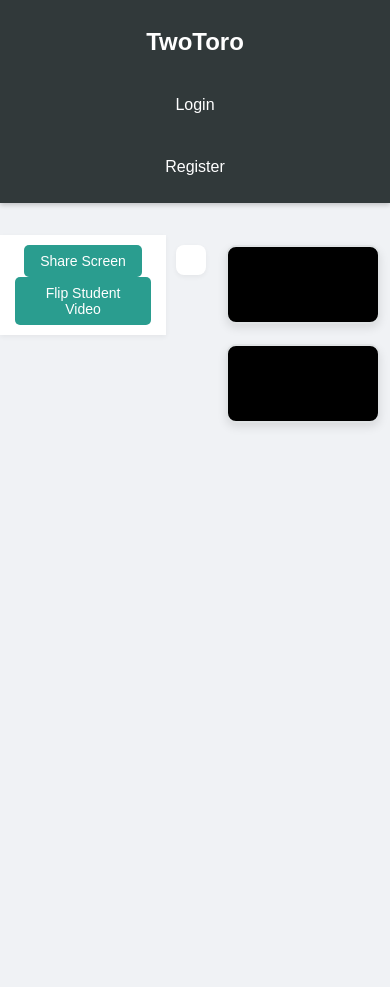
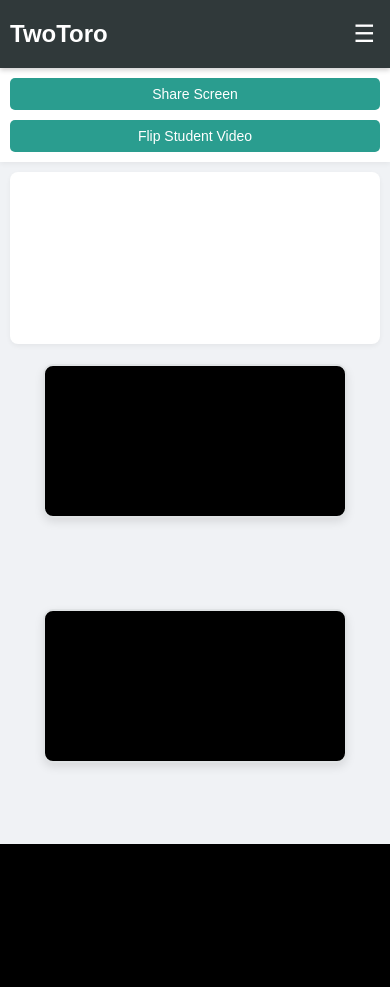
Before and after one commit to fennea/web-chat-app, a Flask app: page /classroom/1 in a window 390 px wide. After the commit the page ends 844 px from the top, so only its background shows below. Run offline with Flask 3, Linux system fonts and the light colour scheme; the visitor is signed in with stand-in values (Sample User, id 1); some libraries are stand-ins or nearby versions.

Commit message:
Fix classroom layout with centered buttons and hide navbar links in classroom

```diff
--- a/templates/base.html
+++ b/templates/base.html
@@ -16,11 +16,8 @@
       color: #1c2526;
       line-height: 1.6;
       min-height: 100vh;
-      /* Instead of forcing the entire body to be flex,
-         let's just keep it simple.
-         We can add a <main> that is flex if needed. */
-      margin: 0;
-      padding: 0;
+      display: flex;
+      flex-direction: column;
     }
 
     .navbar {
@@ -43,12 +40,12 @@
       text-decoration: none;
     }
 
-    .navbar .nav-links {
+    .nav-links {
       display: flex;
       gap: 20px;
     }
 
-    .navbar a {
+    .nav-links a {
       color: #fff;
       text-decoration: none;
       font-size: 16px;
@@ -57,30 +54,54 @@
       transition: background-color 0.3s ease;
     }
 
-    .navbar a:hover {
+    .nav-links a:hover {
       background-color: #2a9d8f;
     }
 
+    /* Hamburger Menu */
+    .hamburger {
+      display: none; /* Hidden by default on desktop */
+      font-size: 24px;
+      color: #fff;
+      cursor: pointer;
+      padding: 5px;
+    }
+
+    .menu {
+      display: flex; /* Default flex for desktop */
+    }
+
+    .menu.active {
+      display: flex;
+      flex-direction: column;
+      position: absolute;
+      top: 60px; /* Below navbar */
+      right: 20px;
+      background-color: rgba(28, 37, 38, 0.9);
+      border-radius: 5px;
+      box-shadow: 0 2px 5px rgba(0, 0, 0, 0.2);
+      padding: 10px 0;
+    }
+
+    .menu.active a {
+      padding: 10px 20px;
+      width: 150px;
+      text-align: right;
+    }
+
     @media (max-width: 768px) {
-      .navbar {
-        flex-direction: column;
-        gap: 15px;
+      .hamburger {
+        display: block; /* Show hamburger on mobile */
       }
 
-      .navbar .nav-links {
+      .menu {
+        display: none; /* Hide links by default on mobile */
         flex-direction: column;
-        width: 100%;
-        text-align: center;
       }
-    }
 
-    /* A main container that can flex-center its content if needed */
-    main {
-      min-height: calc(100vh - 60px); /* or however tall your navbar is */
-      display: flex;
-      justify-content: center;
-      align-items: flex-start; /* or center if you want vertical centering */
-      padding-top: 2rem; /* optional space under navbar */
+      .navbar {
+        padding: 10px;
+      }
     }
   </style>
   {% block extra_styles %}{% endblock %}
@@ -88,18 +109,42 @@
 <body>
   <nav class="navbar">
     <a href="/" class="brand">TwoToro</a>
-    <div class="nav-links">
-      {% if 'username' not in session %}
+    <div class="hamburger">☰</div>
+    <div class="nav-links menu">
+      {% if 'email' not in session %}
         <a href="{{ url_for('login') }}">Login</a>
         <a href="{{ url_for('register') }}">Register</a>
+      {% elif request.path.startswith('/classroom/') %}
+        <!-- Hide links in classroom pages -->
       {% else %}
         <a href="{{ url_for('logout') }}">Logout</a>
       {% endif %}
     </div>
   </nav>
 
-  <main>
-    {% block content %}{% endblock %}
-  </main>
+  {% block content %}{% endblock %}
+
+  <script>
+    const hamburger = document.querySelector('.hamburger');
+    const menu = document.querySelector('.menu');
+
+    hamburger.addEventListener('click', () => {
+      menu.classList.toggle('active');
+    });
+
+    // Close menu if clicking outside on mobile
+    document.addEventListener('click', (event) => {
+      if (window.innerWidth <= 768 && !navbar.contains(event.target)) {
+        menu.classList.remove('active');
+      }
+    });
+
+    // Close menu if resizing past mobile threshold
+    window.addEventListener('resize', () => {
+      if (window.innerWidth > 768) {
+        menu.classList.remove('active');
+      }
+    });
+  </script>
 </body>
 </html>
--- a/templates/classroom.html
+++ b/templates/classroom.html
@@ -1,19 +1,24 @@
 {% extends "base.html" %}
 
-{% block title %}TwoToro - {{ roomName }}{% endblock %}
+{% block title %}Twotoro - {{ roomName }}{% endblock %}
 
 {% block extra_styles %}
   <style>
-    /* Remove the extra flex styling on the body to let base.html handle layout */
     body {
       background-color: #f0f2f5;
+      display: flex;
+      flex-direction: column;
+      min-height: 100vh;
     }
 
     .controls {
       padding: 15px;
-      text-align: center;
       background-color: #fff;
       box-shadow: 0 2px 5px rgba(0, 0, 0, 0.05);
+      display: flex; /* Use flex for button layout */
+      justify-content: center; /* Center buttons horizontally */
+      align-items: center; /* Align vertically */
+      gap: 15px; /* Space between buttons */
     }
 
     .btn {
@@ -25,7 +30,6 @@
       cursor: pointer;
       font-size: 16px;
       transition: background-color 0.3s ease;
-      margin: 0 5px;
     }
 
     .btn:hover {
@@ -71,9 +75,12 @@
     @media (max-width: 768px) {
       .controls {
         padding: 10px;
+        flex-direction: column; /* Stack buttons vertically on mobile */
+        gap: 10px;
       }
 
       .btn {
+        width: 100%; /* Full width on mobile */
         padding: 8px 16px;
         font-size: 14px;
       }
@@ -174,7 +181,8 @@
 
       peerConnection.ontrack = (event) => {
         console.log('Remote track received');
-        remoteVideo.srcObject = event.streams[0];
+        remoteVideo.srcObject = event.streams[0] || null;
+        if (!remoteVideo.srcObject) remoteVideo.src = 'https://via.placeholder.com/300x200.png?text=No+Video';
       };
 
       if (isOfferer) {
```
